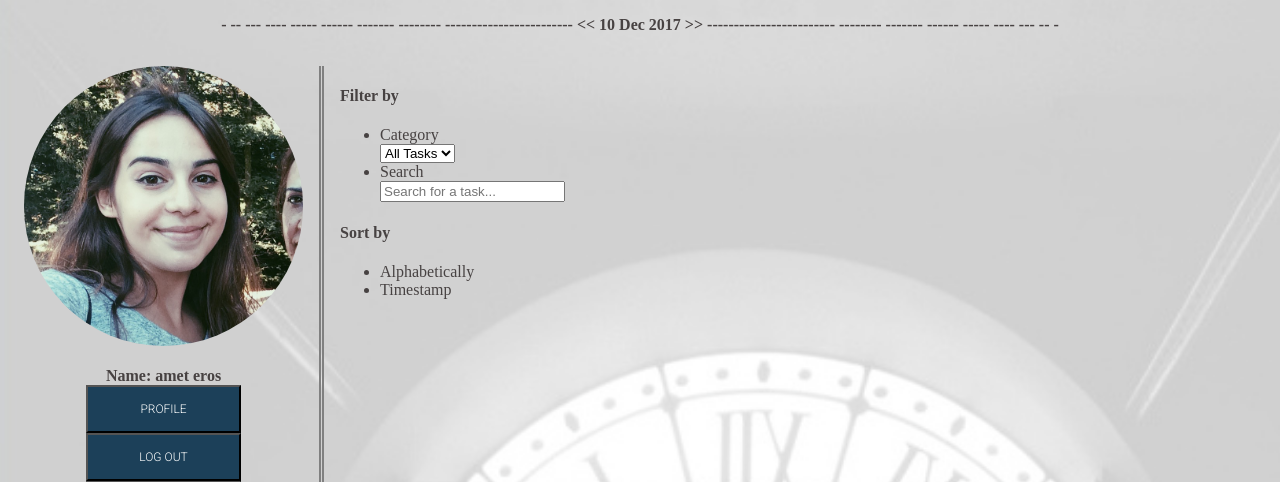
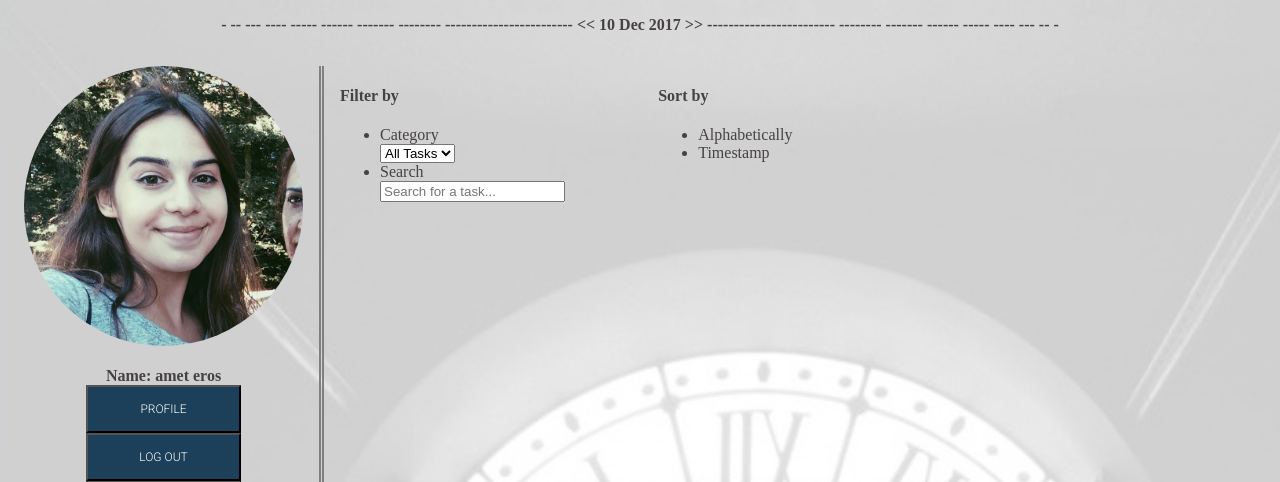
Before and after one commit to Diogopp/FEUP-LTW, a PHP site: page /index/index.php in a window 1280 px wide. Shown: the part 192-674 px from the top of the page. Run offline with PHP 8.4, Linux system fonts and the light colour scheme; a user stored in the database is signed in; data comes from the database, SQL or seed files in the repository; some web fonts are replaced.

Commit message:
filters and sorts side by side

```diff
--- a/Trabalho/grid/leftSideBar.php
+++ b/Trabalho/grid/leftSideBar.php
@@ -1,4 +1,5 @@
-<div id = "leftSideBar">
+<div id = "leftSideBar" style="height:180px">
+  <section id ="filters" style="float:left;">
   <h4><b>Filter by</b></h4>
     <ul>
       <li>Category</li>
@@ -12,9 +13,13 @@
       <li>Search</li>
         <input type='text' id = "searchBar" name = "searchBar" placeholder="Search for a task..." onkeyup="getSearch(this.value)" />
     </ul>
+  </section>
+    <section id ="sorts" style="float:left; padding-left:10%">
   <h4><b>Sort by</b></h4>
     <ul>
       <li><a href="" id = "sortAlpha" >Alphabetically</a></li>
       <li><a href="" id = "sortTimes" >Timestamp</a></li>
     </ul>
+
+  </section>
 </div>
```
